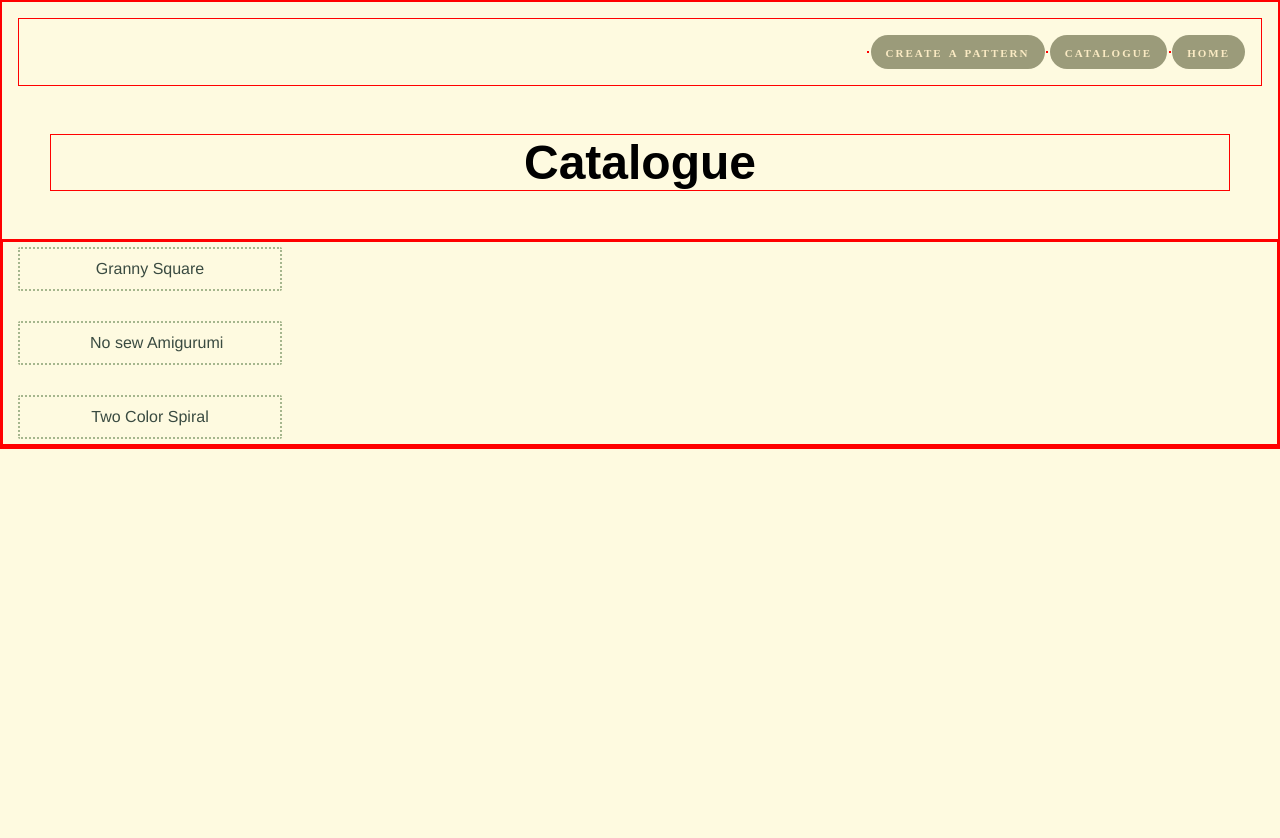
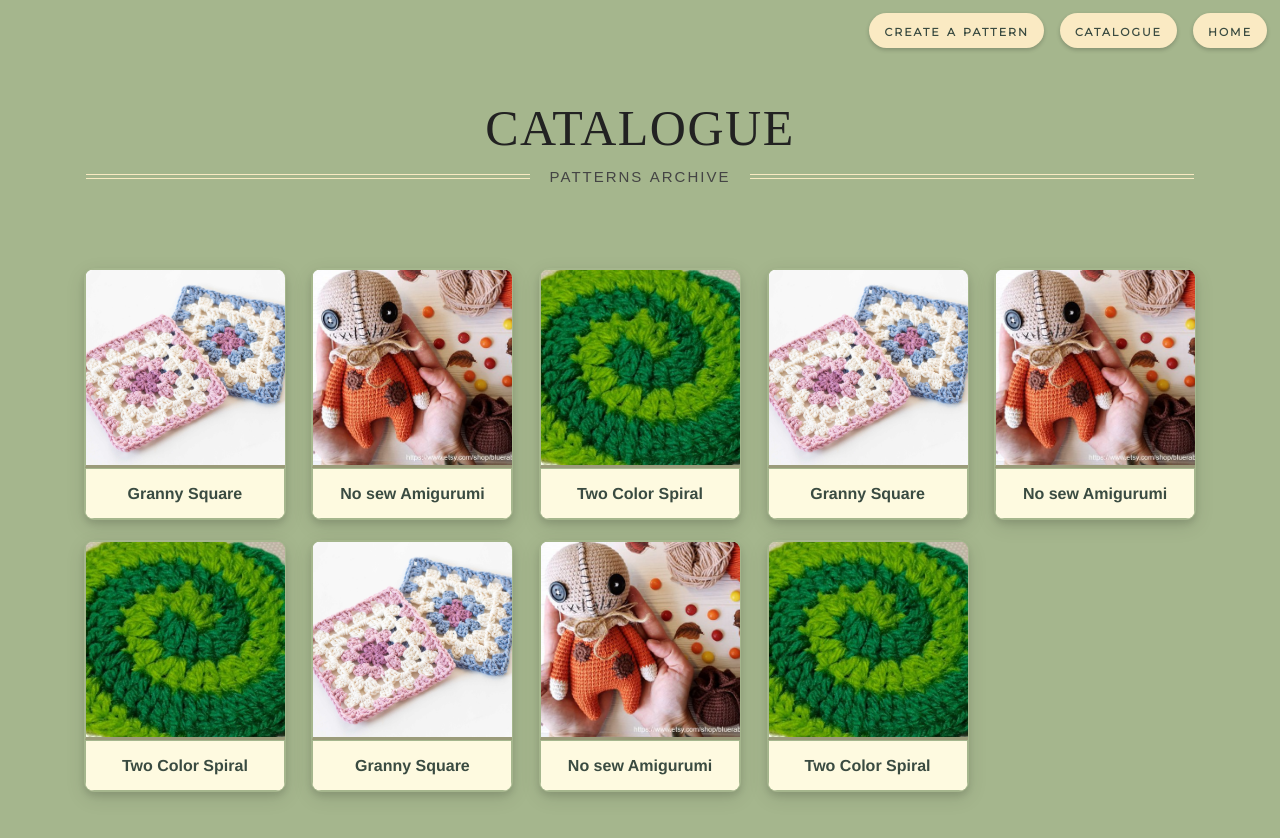
Before and after one commit to katalypsis/threaded-grimoire, a plain HTML site: page catalogue/index.html in a window 1280 px wide. Before the commit the page ends 800 px from the top, so only its background shows below. Drawn offline with Linux system fonts and the light colour scheme.

Commit message:
Catalogue page with hover buttons

```diff
--- /dev/null
+++ b/assets/coding-templates/buttons-styles.css
@@ -0,0 +1,221 @@
+@import 'https://fonts.googleapis.com/css?family=Open+Sans+Condensed:300';
+
+/*
+FORMATTING FOR CODEPEN
+*/
+
+html,body {
+height: 100%;
+width: 100%;
+margin: 0;
+display: flex;
+flex-direction: column;
+flex-wrap: wrap;
+font-family: 'Open Sans Condensed', sans-serif;
+}
+
+.col {
+height: 100%;
+}
+
+div[class*=container] {
+text-align: center;
+width: 100%;
+height: 33%;
+display: flex;
+justify-content: center;
+align-items: center;
+}
+
+.container-1 { background: #333; }
+.container-2 { background: #4E598C; }
+.container-3 { background: #8499B1; }
+.container-4 { background: #9888A5; }
+.container-5 { background: #7B6D8D; }
+.container-6 { background: #565554; }
+
+/*
+BUTTON STYLING
+*/
+
+.btn {
+position: relative;
+color: white;
+width: 256px;
+height: 64px;
+line-height: 64px;
+transition: all 0.3s;
+span {
+transition: all 0.3s;
+tranform: scale(1, 1);
+}
+}
+
+.btn::before, .btn::after {
+content: '';
+position: absolute;
+transition: all 0.3s;
+bottom: 0;
+left: 0;
+width: 100%;
+height: 100%;
+z-index: 1;
+}
+
+.btn-one::before {
+left: 4px;
+z-index: 1;
+
+opacity: 0;
+background: rgba(255, 255, 255, 0.1);
+transform: scale(0.1, 1);
+}
+
+.btn-one:hover::before {
+opacity: 1;
+transform: scale(1, 1);
+}
+
+.btn-one::after {
+transition: all 0.3s;
+border: 1px solid rgba(255, 255, 255, 0.5);
+}
+
+.btn-one:hover::after {
+transform: scale(1, .1);
+opacity: 0;
+}
+
+/* BTN TWO */
+.btn-two::before, .btn-two::after {
+content: '';
+position: absolute;
+width: 100%;
+height: 100%;
+bottom: 0;
+left: 0;
+z-index: 1;
+transition: all 0.3s;
+border: 1px solid rgba(255, 255, 255, 0.5);
+}
+
+.btn-two:hover::after {
+animation-name: rotatecw;
+animation-duration: 2s;
+}
+.btn-two:hover::before {
+animation-name: rotateccw;
+animation-duration: 3s;
+}
+.btn-two:hover::after, .btn-two:hover::before {
+left: 96px;
+width: 64px;
+
+animation-iteration-count: infinite;
+animation-timing-function: linear;
+}
+
+@keyframes rotatecw {
+from {transform: rotate(0deg);}
+to {transform: rotate(360deg);}
+}
+
+@keyframes rotateccw {
+from {transform: rotate(0deg);}
+to {transform: rotate(-360deg);}
+}
+
+/* BTN THREE */
+.btn-three::before {
+opacity: 0;
+background: rgba(255, 255, 255, 0.1);
+transform: scale(1, 0.1);
+}
+
+.btn-three:hover::before {
+opacity: 1;
+transform: scale(1, 1);
+}
+
+.btn-three::after {
+transition: all 0.3s;
+border: 1px solid rgba(255, 255, 255, 0.5);
+}
+
+.btn-three:hover::after {
+transform: scale(1, .1);
+opacity: 0;
+}
+
+/* BTN FOUR */
+
+.btn-four:hover span {
+transform: scale(1.2, 1.2);
+}
+
+.btn-four::before {
+opacity: 0;
+background: rgba(255, 255, 255, 0.1);
+transform: scale(0.1, 0.1);
+}
+
+.btn-four:hover::before {
+opacity: 1;
+transform: scale(1, 1);
+}
+
+.btn-four::after {
+transition: all 0.3s;
+border: 1px solid rgba(255, 255, 255, 0.5);
+}
+
+.btn-four:hover::after {
+transform: scale(0, 0);
+opacity: 0;
+}
+
+/* BTN FIVE */
+.btn-five::before {
+transition: transform 0.15s, 0.15s border-radius 0.15s;
+opacity: 0;
+background: rgba(255, 255, 255, 0.1);
+transform: scale(0.1, 0.1);
+border-radius: 50%;
+}
+
+.btn-five:hover::before {
+opacity: 1;
+transform: scale(1, 1);
+border-radius: 0;
+}
+
+.btn-five::after {
+transition: all 0.3s;
+border: 1px solid rgba(255, 255, 255, 0.3);
+}
+
+.btn-five:hover::after {
+opacity: 0;
+}
+
+/* BTN SIX */
+.btn-six::before {
+opacity: 0;
+background: rgba(255, 255, 255, 0.1);
+transform: scale(1.3, 1.3);
+}
+
+.btn-six:hover::before {
+opacity: 1;
+transform: scale(1, 1);
+}
+
+.btn-six::after {
+transition: all 0.3s;
+border: 1px solid rgba(255, 255, 255, 0.5);
+}
+
+.btn-six:hover::after {
+transform: scale(0, 0);
+opacity: 0;
+}
--- a/catalogue/index.html
+++ b/catalogue/index.html
@@ -7,21 +7,62 @@
     <link rel="stylesheet" href="styles-catalogue.css">
 </head>
 <body>
-        <main class="buttons-menu">
-            <a class="button" href="../index.html">home</a></p>
-            <a class="button" href="../catalogue/">catalogue</a></p>
-            <a class="button" href="../create-pattern/">create a pattern</a></p>
-        </main>
+   <main>
+        <div class="top-page">
+            <p>
+            <a class="button" href="../index.html">home</a>
+            <a class="button" href="../catalogue/">catalogue</a>
+            <a class="button" href="../create-pattern/">create a pattern</a>
+            </p>
+        </div>
+        <div class="title">
+            <h1 class="title">Catalogue<span>Patterns Archive</span></h1>
+        </div>
 
-        <h1 class="title">Catalogue</h1>
-        <p>
-            <div class="patterns-titles">
-            <a class="patterns-titles-names" href="../catalogue/grannysq.html">Granny Square</a>
-            <a class="patterns-titles-names" href="../catalogue/nosewamigurumi.html">No sew Amigurumi</a>
-            <a class="patterns-titles-names" href="../catalogue/twocolorspiral.html">Two Color Spiral</a>
-            </div>
-        </p>
+   </main>
 
+<div class="patterns-wrapper">
+    <div class="patterns-grid">
+        <div class="individual-patterns-grid">
+            <figure>
+                <img src="../assets/images/Grannysq2.png" height="120px" alt="Granny Square">
+                <a class="patterns-titles-names" href="individual-patterns/grannysq.html">Granny Square</a>
+            </figure>
+            <figure>
+                <img src="../assets/images/sam_trickOrTreat.jpg" height="120px" alt="No Sew Amigurumi">
+                <a class="patterns-titles-names" href="individual-patterns/nosewamigurumi.html">No sew Amigurumi</a>
+            </figure>
+            <figure>
+                <img src="../assets/images/2_color_spiral.jpg" height="120px" alt="Two color spiral">
+                <a class="patterns-titles-names" href="individual-patterns/twocolorspiral.html">Two Color Spiral</a>
+            </figure>
+            <figure>
+                <img src="../assets/images/Grannysq2.png" height="120px" alt="Granny Square">
+                <a class="patterns-titles-names" href="individual-patterns/grannysq.html">Granny Square</a>
+            </figure>
+            <figure>
+                <img src="../assets/images/sam_trickOrTreat.jpg" height="120px" alt="No Sew Amigurumi">
+                <a class="patterns-titles-names" href="individual-patterns/nosewamigurumi.html">No sew Amigurumi</a>
+            </figure>
+            <figure>
+                <img src="../assets/images/2_color_spiral.jpg" height="120px" alt="Two color spiral">
+                <a class="patterns-titles-names" href="individual-patterns/twocolorspiral.html">Two Color Spiral</a>
+            </figure>            <figure>
+                <img src="../assets/images/Grannysq2.png" height="120px" alt="Granny Square">
+                <a class="patterns-titles-names" href="individual-patterns/grannysq.html">Granny Square</a>
+            </figure>
+            <figure>
+                <img src="../assets/images/sam_trickOrTreat.jpg" height="120px" alt="No Sew Amigurumi">
+                <a class="patterns-titles-names" href="individual-patterns/nosewamigurumi.html">No sew Amigurumi</a>
+            </figure>
+            <figure>
+                <img src="../assets/images/2_color_spiral.jpg" height="120px" alt="Two color spiral">
+                <a class="patterns-titles-names" href="individual-patterns/twocolorspiral.html">Two Color Spiral</a>
+            </figure>
+        </div>
+    </div>
+    </div>
+</body>
 
-</body>
+<!-- Sources: https://codeconvey.com/simple-css-image-gallery-with-captions/ -->
 </html>
--- a/catalogue/styles-catalogue.css
+++ b/catalogue/styles-catalogue.css
@@ -1,42 +1,90 @@
+@import url(https://fonts.googleapis.com/css?family=Montserrat);
+
 * {
-    background-color: #FEFAE0;
+    background: #A5B68D;
     margin: 0;
     padding: 0;
-    border: solid 1px red;
-}
+    /* border: solid 1px red; */
+    border: solid 1px #A5B68D;
+    color: #333;
+    white-space: nowrap;
+    }
 
-.patterns-titles {
-    display: flex;
-    flex-direction: column;
-    gap: 20px;
-}
+h1 {
+    position: relative;
+    padding: 0;
+    margin-top: 90px;
+    margin-inline: 80px;
+    font-size: 50px;
+    color: #080808;
+    text-align:center;
+    text-transform:uppercase;
+    color:#222;
+    letter-spacing:1.5px;
+    font-family:"Playfair Display", serif;
+    font-weight:400;
+    /* font-family: "Raleway", sans-serif; */
+    }
 
-.patterns-titles-names {
-    width: 120px;
-    height: 40px;
-    border: dotted 2px #A5B68D;
-    background-color: #FEFAE0;
-    font-family: 'Franklin Gothic Medium', 'Arial Narrow', Arial, sans-serif;
-    font-weight: 100;
-    font-size: medium;
+h1 span {
+    display: block;
+    font-size: 0.5em;
+    line-height: 1.3;
+    margin-top: 5px;
+    font-size:15px;
+    color:#444;
+    word-spacing:1px;
+    font-weight:normal;
+    letter-spacing:2px;
+    text-transform: uppercase; font-family:"Raleway", sans-serif; font-weight:500;
+
+    display: grid;
+    grid-template-columns: 1fr max-content 1fr;
+    grid-template-rows: 27px 0;
+    grid-gap: 20px;
+    align-items: center;
+    }
+
+.title h1 span:after,.title h1 span:before {
+    content: " ";
+    display: block;
+    border-bottom: 0.5px solid #faeac3;
+    border-top: 1px solid #faeac3;
+    height: 3px;
+    background-color:  #A5B68D;
+    }
+
+h1 em {
+    font-style: normal;
+    font-weight: 600;
+  }
+
+/* .title {
+    font-family: "Amatic SC", sans-serif;
     color: #3a4b41;
-    padding-inline: 70px;
-    margin: 5px 15px;
-    border-radius: 2px;
+    font-size: 4rem;
+    text-wrap: nowrap;
+    font-size: 300%;
     text-align: center;
-    align-content: center;
-    text-decoration: none;
-    text-wrap: nowrap;
-}
+    margin: 50px auto;
+    letter-spacing: 2px;
+    padding: 20px 0;
 
+    } */
+
+
+
+/* Buttons */
 .button {
-    box-sizing: content-box;
-    display: inline-block;
+    /* box-sizing: content-box; */
+    /* display: inline-block; */
     justify-items: baseline;
     align-items: baseline;
+    margin: 0.5rem;
+    /* flex: 1; */
     gap: 1em;
-    color: #faeac3;
-    background-color: #9b9b7a;
+    background-color: #faeac3;
+    color: #3a4b41;
     border-radius: 25px;
     padding: 8px;
     padding-left: 15px;
@@ -44,46 +92,118 @@
     border: none;
     font-variant: small-caps;
     font-weight: bold;
+    font-family: 'Montserrat', sans-serif;
     list-style: none;
     text-decoration: none;
     float: inline-end;
     letter-spacing: 2px;
     justify-content: space-evenly;
-    /* display: flex;
-    flex-direction: row;
-    padding-inline: 70px;
-    padding: 10px 50px;
-    margin: 5px 15px;
-    text-align: center;
-    align-content: center;
-    text-decoration: none;
-    border: double 1px #A5B68D;
-    font-family: 'Franklin Gothic Medium', 'Arial Narrow', Arial, sans-serif;
-    font-weight: 100;
-    font-size: medium;
-    color: #3a4b41; */
+    transition: all 0.5s;
+    box-shadow: 0 2px 4px rgba(0, 0, 0, 0.2);
+    margin-bottom: 30px;
+    }
+
+.button:hover {
+    background: #faeac3;
+    color: #9b9b7a;
+    transform: translateY(-3px); /* Slight hover lift effect */
+    box-shadow: 0 5px 10px rgba(0, 0, 0, 0.3);
+    }
+
+
+/* Grid container */
+
+.patterns-grid {
+    max-width: 90%;
+    margin: 0 auto;
+    display: grid; /* Use grid layout */
+    grid-template-columns: repeat(auto-fill, minmax(200px, 1fr)); /* Flexible columns */
+    gap: 20px; /* Gap between grid items */
+    justify-items: center; /* Center items horizontally */
+    align-items: center;
+    padding: 20px;
 }
 
-.buttons-menu {
-    display: flex;
-    margin: 1rem;
-    padding: 1rem;
-    gap: 0.1rem;
-    /* button's placement within top-menu flexbox */
-    justify-content: flex-start;
-    align-items: center;
-    /* Align-content: set how multiple lines are spaced apart from each other. */
-    align-content: center;
-    flex-direction: row-reverse;
-    /* Spread buttons if squeezed when page page smaller so they don't stand out of the top-menu flexbox */
-    flex-wrap: wrap;
+.individual-patterns-grid {
+    display: contents; /* Ensure grid container works properly */
 }
 
+/* Figure styling */
 
-.title {
-    font-family: "Amatic SC", sans-serif;;
-    text-wrap: nowrap;
-    font-size: 300%;
+.patterns-grid figure {
+    margin: 0;
+    padding: 0;
+    display: flex;
+    flex-direction: column;
+    width: 200px; /* Fixed width for uniform size */
+    height: 250px; /* Fixed height to include both image and text */
+    box-shadow: 0px 4px 6px rgba(0, 0, 0, 0.1), 0px 6px 20px rgba(0, 0, 0, 0.1);
+    overflow: hidden; /* Ensure no content spills out */
+    border-radius: 10px;
+    transition: transform 0.5s ease, box-shadow 0.5s ease;
+}
+
+.patterns-grid figure:hover {
+    transform: translateY(-5px);
+    box-shadow: 0px 10px 15px rgba(0, 0, 0, 0.2);
+}
+
+/* Image styling */
+
+.patterns-grid img {
+    width: 100%; /* Image takes full width */
+    height: 80%; /* Image takes 80% of figure height */
+    object-fit: cover; /* Zoom/crop image to fill space proportionally */
+    border-bottom: 3px solid #9b9b7a; /* Subtle border under the image */
+    transition: all 0.3s ease;
+}
+
+.patterns-titles-names {
+    height: 20%; /* Text section takes 20% of figure height */
+    display: flex;
+    align-items: center;
+    justify-content: center;
     text-align: center;
-    margin: 3rem;
+    font-size: 1rem;
+    font-weight: bold;
+    font-family: 'Franklin Gothic Medium', 'Arial Narrow', Arial, sans-serif;
+    color: #3a4b41;
+    background: #FEFAE0; /* Background for text section */
+    margin: 0;
+    padding: 0;
+    text-decoration: none;
 }
+
+.patterns-titles-names:hover {
+    background-color: #9b9b7a; /* Slight color change on hover */
+    color: #faeac3;
+    transition: all 0.3s ease;
+}
+
+/* Wrapper */
+
+.patterns-wrapper {
+    min-height: 100vh;
+    padding: 2rem 1rem;
+    font-family: 'Roboto', sans-serif;
+    text-align: center;
+}
+
+/* Responsive Design */
+@media (max-width: 1024px) {
+    .patterns-grid {
+        grid-template-columns: repeat(3, 1fr); /* 3 items per row */
+    }
+}
+
+@media (max-width: 768px) {
+    .patterns-grid {
+        grid-template-columns: repeat(2, 1fr); /* 2 items per row */
+    }
+}
+
+@media (max-width: 480px) {
+    .patterns-grid {
+        grid-template-columns: 1fr; /* 1 item per row */
+    }
+}
```
Also changed, not shown: assets/coding-templates/buttons.html (added, +58 -0 lines), catalogue/individual-patterns/grannysq.html (renamed from catalogue/grannysq.html, +1 -1 lines), index.html (+1 -1 lines), assets/images/2_color_spiral.jpg (added), assets/images/sam_halloween.png (added), assets/images/sam_trickOrTreat.jpg (added), catalogue/individual-patterns/nosewamigurumi.html (renamed from catalogue/nosewamigurumi.html), catalogue/individual-patterns/styles-patterns.css (renamed from catalogue/styles-patterns.css), catalogue/individual-patterns/twocolorspiral.html (renamed from catalogue/twocolorspiral.html).
